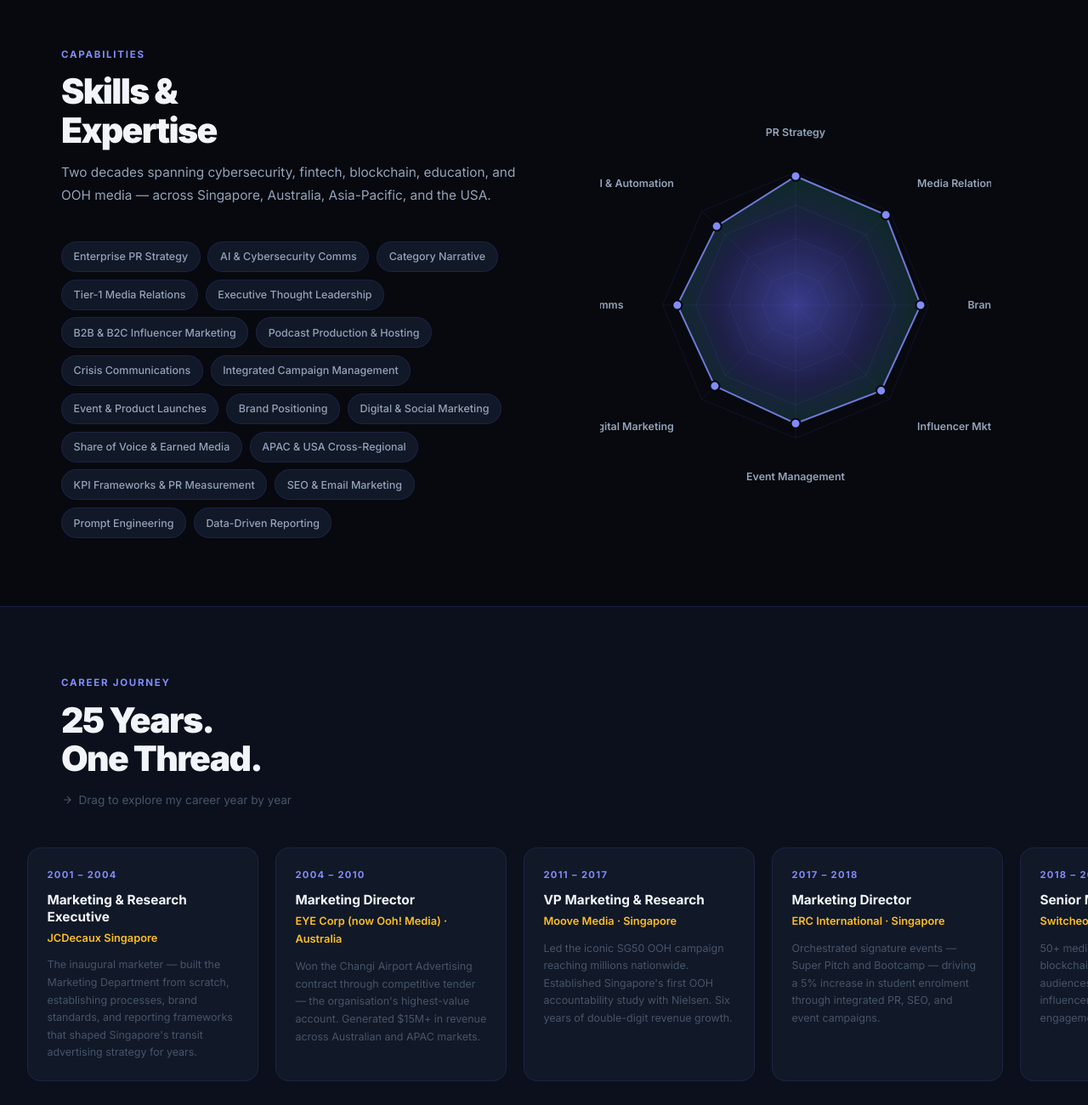
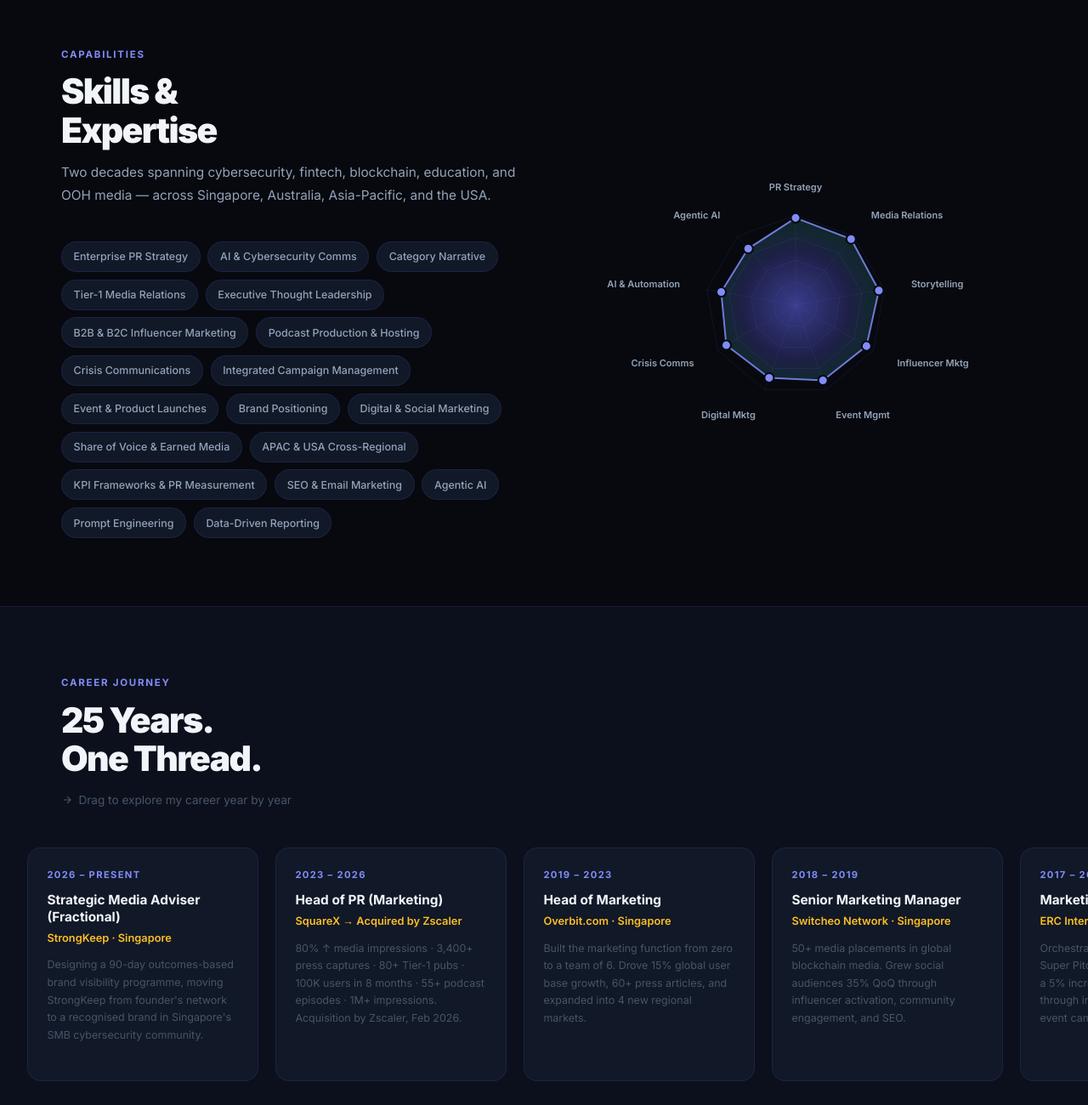
Before and after one commit to junice-liew/Myfunweb, a plain HTML site: page index.html in a window 1280 px wide. Shown: the part 1060-2360 px from the top of the page at 85% size. Drawn offline with Linux system fonts and the light colour scheme; a web font is replaced by a local one.

Commit message:
Add files via upload

```diff
--- a/index.html
+++ b/index.html
@@ -679,7 +679,6 @@ footer {
     <li><a href="#experience">Experience</a></li>
     <li><a href="#contact">Contact</a></li>
   </ul>
-  <a class="nav-cta" href="mailto:juniceliew@gmail.com">Hire Me</a>
 </nav>
 
 <!-- ═══════════════════ HERO ═══════════════════ -->
@@ -785,6 +784,7 @@ footer {
         <span class="tag">APAC &amp; USA Cross-Regional</span>
         <span class="tag">KPI Frameworks &amp; PR Measurement</span>
         <span class="tag">SEO &amp; Email Marketing</span>
+        <span class="tag">Agentic AI</span>
         <span class="tag">Prompt Engineering</span>
         <span class="tag">Data-Driven Reporting</span>
       </div>
@@ -1030,14 +1030,15 @@ if (statsBar) statsObserver.observe(statsBar);
    FEATURE 2: ANIMATED SKILL RADAR CHART (Canvas)
 ═══════════════════════════════════════════════════ */
 const RADAR = [
-  { label: 'PR Strategy',       v: 0.97 },
-  { label: 'Media Relations',   v: 0.96 },
-  { label: 'Brand Storytelling',v: 0.94 },
-  { label: 'Influencer Mktg',  v: 0.91 },
-  { label: 'Event Management',  v: 0.89 },
-  { label: 'Digital Marketing', v: 0.86 },
-  { label: 'Crisis Comms',      v: 0.89 },
-  { label: 'AI & Automation',   v: 0.84 },
+  { label: 'PR Strategy',     v: 0.97 },
+  { label: 'Media Relations', v: 0.96 },
+  { label: 'Storytelling',    v: 0.94 },
+  { label: 'Influencer Mktg',v: 0.91 },
+  { label: 'Event Mgmt',      v: 0.89 },
+  { label: 'Digital Mktg',   v: 0.86 },
+  { label: 'Crisis Comms',   v: 0.89 },
+  { label: 'AI & Automation',v: 0.84 },
+  { label: 'Agentic AI',     v: 0.82 },
 ];
 
 let radarProg = 0;
@@ -1055,7 +1056,7 @@ function drawRadar(progress) {
 
   const cx = size / 2;
   const cy = size / 2;
-  const R  = size * 0.34; // max radius
+  const R  = size * 0.23; // max radius — smaller to leave room for labels
   const n  = RADAR.length;
   const step = (Math.PI * 2) / n;
   const start = -Math.PI / 2;
@@ -1126,13 +1127,13 @@ function drawRadar(progress) {
   });
 
   // Labels
-  const fontSize = Math.max(10, size * 0.027);
+  const fontSize = Math.max(9, size * 0.024);
   ctx.font = `600 ${fontSize}px Inter, sans-serif`;
   ctx.fillStyle = '#94a3b8';
   ctx.textBaseline = 'middle';
   RADAR.forEach((d, i) => {
     const a = start + i * step;
-    const lr = R + size * 0.1;
+    const lr = size * 0.30; // fixed label radius — keeps labels inside canvas
     const lx = cx + Math.cos(a) * lr;
     const ly = cy + Math.sin(a) * lr;
     ctx.textAlign = Math.cos(a) > 0.05 ? 'left'
@@ -1177,10 +1178,40 @@ if (radarCanvas) radarObserver.observe(radarCanvas);
 ═══════════════════════════════════════════════════ */
 const TL_ITEMS = [
   {
-    year:    '2001 – 2004',
-    role:    'Marketing & Research Executive',
-    company: 'JCDecaux Singapore',
-    desc:    'The inaugural marketer — built the Marketing Department from scratch, establishing processes, brand standards, and reporting frameworks that shaped Singapore\'s transit advertising strategy for years.',
+    year:    '2026 – Present',
+    role:    'Strategic Media Adviser (Fractional)',
+    company: 'StrongKeep · Singapore',
+    desc:    'Designing a 90-day outcomes-based brand visibility programme, moving StrongKeep from founder\'s network to a recognised brand in Singapore\'s SMB cybersecurity community.',
+  },
+  {
+    year:    '2023 – 2026',
+    role:    'Head of PR (Marketing)',
+    company: 'SquareX → Acquired by Zscaler',
+    desc:    '80% ↑ media impressions · 3,400+ press captures · 80+ Tier-1 pubs · 100K users in 8 months · 55+ podcast episodes · 1M+ impressions. Acquisition by Zscaler, Feb 2026.',
+  },
+  {
+    year:    '2019 – 2023',
+    role:    'Head of Marketing',
+    company: 'Overbit.com · Singapore',
+    desc:    'Built the marketing function from zero to a team of 6. Drove 15% global user base growth, 60+ press articles, and expanded into 4 new regional markets.',
+  },
+  {
+    year:    '2018 – 2019',
+    role:    'Senior Marketing Manager',
+    company: 'Switcheo Network · Singapore',
+    desc:    '50+ media placements in global blockchain media. Grew social audiences 35% QoQ through influencer activation, community engagement, and SEO.',
+  },
+  {
+    year:    '2017 – 2018',
+    role:    'Marketing Director',
+    company: 'ERC International · Singapore',
+    desc:    'Orchestrated signature events — Super Pitch and Bootcamp — driving a 5% increase in student enrolment through integrated PR, SEO, and event campaigns.',
+  },
+  {
+    year:    '2011 – 2017',
+    role:    'VP Marketing & Research',
+    company: 'Moove Media · Singapore',
+    desc:    'Led the iconic SG50 OOH campaign reaching millions nationwide. Established Singapore\'s first OOH accountability study with Nielsen. Six years of double-digit revenue growth.',
   },
   {
     year:    '2004 – 2010',
@@ -1189,40 +1220,10 @@ const TL_ITEMS = [
     desc:    'Won the Changi Airport Advertising contract through competitive tender — the organisation\'s highest-value account. Generated $15M+ in revenue across Australian and APAC markets.',
   },
   {
-    year:    '2011 – 2017',
-    role:    'VP Marketing & Research',
-    company: 'Moove Media · Singapore',
-    desc:    'Led the iconic SG50 OOH campaign reaching millions nationwide. Established Singapore\'s first OOH accountability study with Nielsen. Six years of double-digit revenue growth.',
-  },
-  {
-    year:    '2017 – 2018',
-    role:    'Marketing Director',
-    company: 'ERC International · Singapore',
-    desc:    'Orchestrated signature events — Super Pitch and Bootcamp — driving a 5% increase in student enrolment through integrated PR, SEO, and event campaigns.',
-  },
-  {
-    year:    '2018 – 2019',
-    role:    'Senior Marketing Manager',
-    company: 'Switcheo Network · Singapore',
-    desc:    '50+ media placements in global blockchain media. Grew social audiences 35% QoQ through influencer activation, community engagement, and SEO.',
-  },
-  {
-    year:    '2019 – 2023',
-    role:    'Head of Marketing',
-    company: 'Overbit.com · Singapore',
-    desc:    'Built the marketing function from zero to a team of 6. Drove 15% global user base growth, 60+ press articles, and expanded into 4 new regional markets.',
-  },
-  {
-    year:    '2023 – 2026',
-    role:    'Head of PR (Marketing)',
-    company: 'SquareX → Acquired by Zscaler',
-    desc:    '80% ↑ media impressions · 3,400+ press captures · 80+ Tier-1 pubs · 100K users in 8 months · 55+ podcast episodes · 1M+ impressions. Acquisition by Zscaler, Feb 2026.',
-  },
-  {
-    year:    '2026 – Present',
-    role:    'Strategic Media Adviser (Fractional)',
-    company: 'StrongKeep · Singapore',
-    desc:    'Designing a 90-day outcomes-based brand visibility programme, moving StrongKeep from founder\'s network to a recognised brand in Singapore\'s SMB cybersecurity community.',
+    year:    '2001 – 2004',
+    role:    'Marketing & Research Executive',
+    company: 'JCDecaux Singapore',
+    desc:    'The inaugural marketer — built the Marketing Department from scratch, establishing processes, brand standards, and reporting frameworks that shaped Singapore\'s transit advertising strategy for years.',
   },
 ];
 
```
